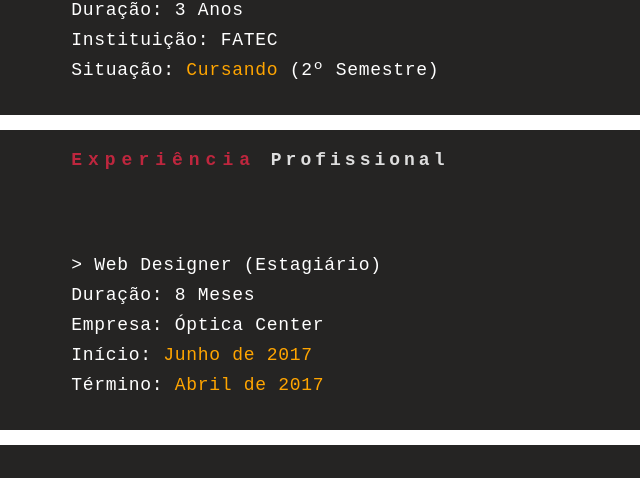
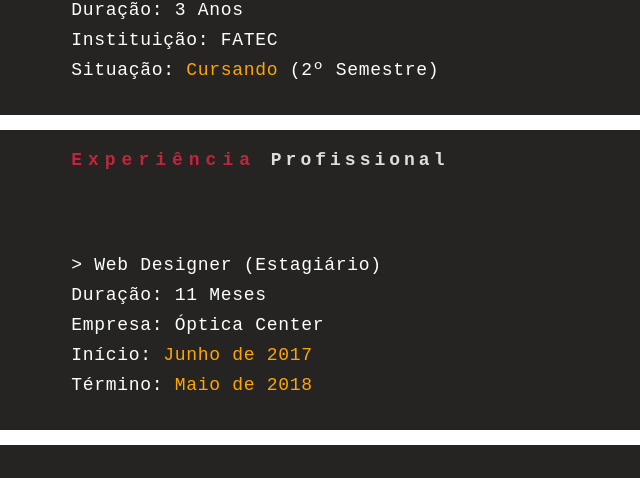
Before and after one commit to NewtonKelvin/newtonkelvin.github.io, a plain HTML site: page index.html in a window 1280 px wide. Shown: the part 2631-3109 px from the top of the page, 0-640 px from the left. Drawn offline with Linux system fonts and the light colour scheme.

Commit message:
Update index.html

```diff
--- a/index.html
+++ b/index.html
@@ -199,13 +199,13 @@
 	    	<br>
 	    	> Web Designer (Estagiário)
 	    	<br>
-	    	Duração: 8 Meses
+	    	Duração: 11 Meses
 	    	<br>
 	    	Empresa: Óptica Center
 	    	<br>
 	    	Início: <mark style="color: orange">Junho de 2017</mark>
 	    	<br>
-	    	Término: <mark style="color: orange">Abril de 2017</mark>
+	    	Término: <mark style="color: orange">Maio de 2018</mark>
 
 	    	<br>
 	    	<br>
```
